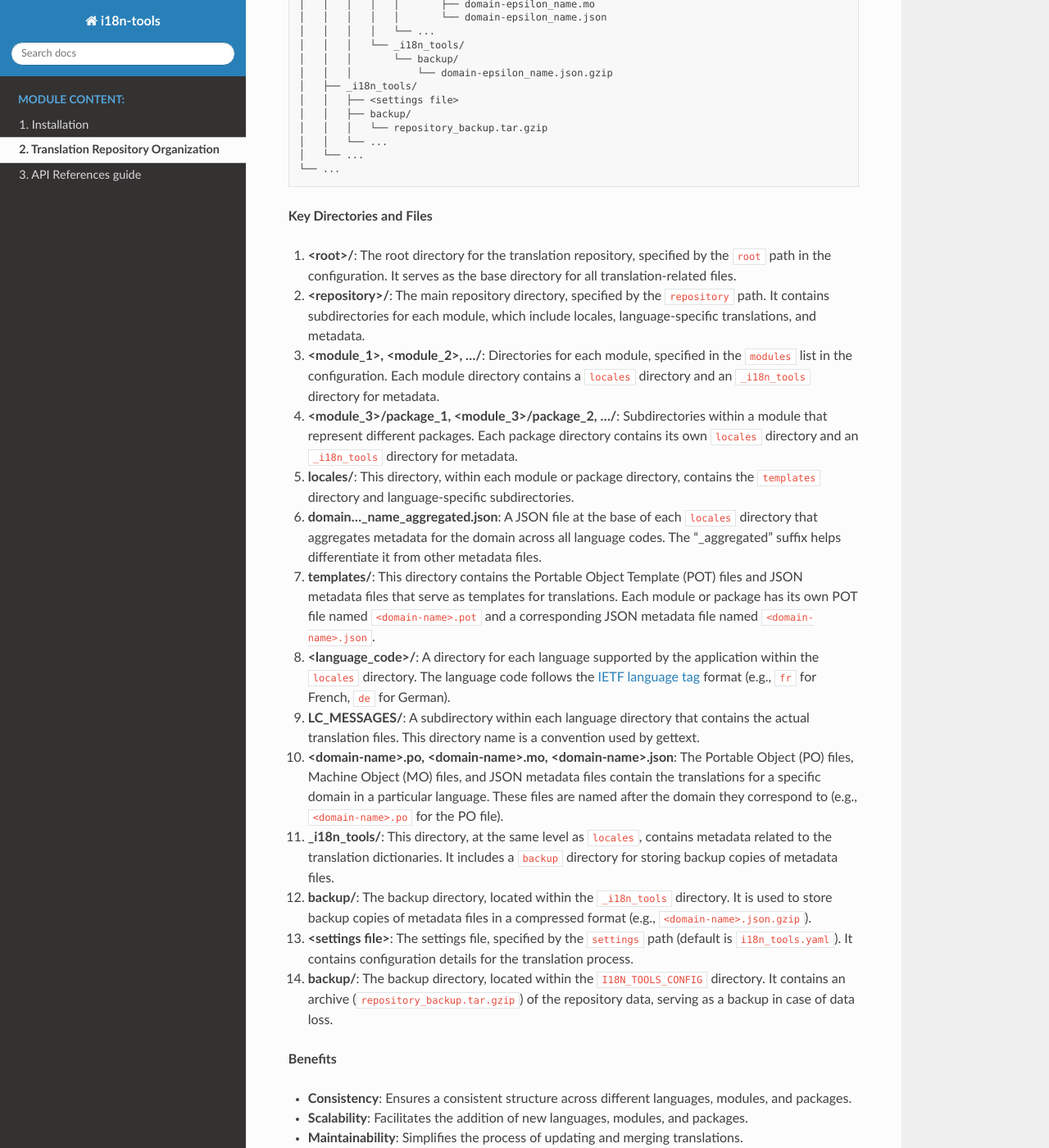
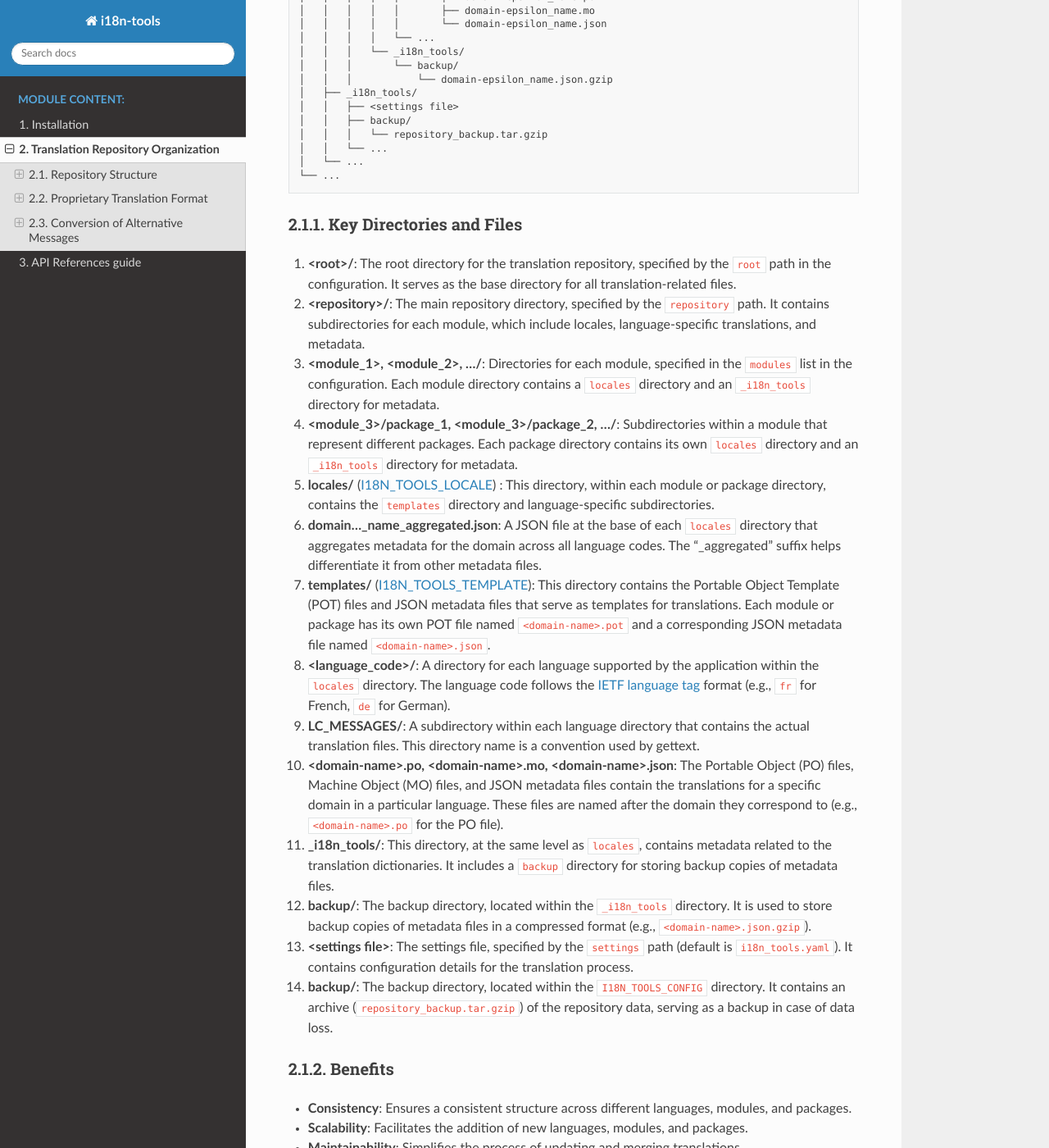
Before and after one commit to biface/i18n, a Sphinx documentation site: the page built from docs/source/org.rst, in a window 1280 px wide and 1400 px high, scrolled down 1868 px. Shown: the whole window at 82% size. Built offline with Sphinx 7.4.7 and the Read the Docs theme 3.1.0, drawn with Linux system fonts in a browser that asks for light colours; pages that are not in the unit, such as notebooks, are missing from menus; some of the changed text lies outside the part shown.

Commit message:
Docs:WIP:Building docs.

```diff
--- a/docs/source/api.rst
+++ b/docs/source/api.rst
@@ -15,3 +15,4 @@ modifying, or redistributing this package, you agree to comply with the terms of
     api/loader
     api/config
     api/converter
+    api/formatter
--- a/docs/source/index.rst
+++ b/docs/source/index.rst
@@ -8,7 +8,7 @@ to be compatible with i18n and i18next format.
     install
     org
     api
-    :numbered: 2
+    :numbered: 3
     :maxdepth: 2
     :caption: Module content:
     :name: maintoc
--- a/docs/source/org.rst
+++ b/docs/source/org.rst
@@ -5,7 +5,8 @@ Translation Repository Organization
 
 This document outlines the organization of a translation repository following a structured format for directories and files. This structure ensures that translation files are managed efficiently and consistently across different languages, modules, and packages. It is intended for developers, translators, and project managers to understand and follow the established conventions.
 
-**Repository Structure**
+Repository Structure
+--------------------
 
 The translation repository is organized into the following directory structure:
 
@@ -110,7 +111,8 @@ The translation repository is organized into the following directory structure:
     │   └── ...
     └── ...
 
-**Key Directories and Files**
+Key Directories and Files
+^^^^^^^^^^^^^^^^^^^^^^^^^
 
 1. **<root>/**: The root directory for the translation repository, specified by the ``root`` path in the configuration. It serves as the base directory for all translation-related files.
 
@@ -120,11 +122,11 @@ The translation repository is organized into the following directory structure:
 
 4. **<module_3>/package_1, <module_3>/package_2, .../**: Subdirectories within a module that represent different packages. Each package directory contains its own ``locales`` directory and an ``_i18n_tools`` directory for metadata.
 
-5. **locales/**: This directory, within each module or package directory, contains the ``templates`` directory and language-specific subdirectories.
+5. **locales/** (:doc:`I18N_TOOLS_LOCALE <api/constant>`) : This directory, within each module or package directory, contains the ``templates`` directory and language-specific subdirectories.
 
 6. **domain..._name_aggregated.json**: A JSON file at the base of each ``locales`` directory that aggregates metadata for the domain across all language codes. The "_aggregated" suffix helps differentiate it from other metadata files.
 
-7. **templates/**: This directory contains the Portable Object Template (POT) files and JSON metadata files that serve as templates for translations. Each module or package has its own POT file named ``<domain-name>.pot`` and a corresponding JSON metadata file named ``<domain-name>.json``.
+7. **templates/** (:doc:`I18N_TOOLS_TEMPLATE <api/constant>`): This directory contains the Portable Object Template (POT) files and JSON metadata files that serve as templates for translations. Each module or package has its own POT file named ``<domain-name>.pot`` and a corresponding JSON metadata file named ``<domain-name>.json``.
 
 8. **<language_code>/**: A directory for each language supported by the application within the ``locales`` directory. The language code follows the `IETF language tag <https://en.wikipedia.org/wiki/IETF_language_tag>`_ format (e.g., ``fr`` for French, ``de`` for German).
 
@@ -140,7 +142,8 @@ The translation repository is organized into the following directory structure:
 
 14. **backup/**: The backup directory, located within the ``I18N_TOOLS_CONFIG`` directory. It contains an archive (``repository_backup.tar.gzip``) of the repository data, serving as a backup in case of data loss.
 
-**Benefits**
+Benefits
+^^^^^^^^
 
 - **Consistency**: Ensures a consistent structure across different languages, modules, and packages.
 - **Scalability**: Facilitates the addition of new languages, modules, and packages.
@@ -148,7 +151,8 @@ The translation repository is organized into the following directory structure:
 
 This structure adheres to the GNU gettext standards, promoting a streamlined and efficient translation process.
 
-**Proprietary Translation Format**
+Proprietary Translation Format
+------------------------------
 
 The proprietary translation format used by `i18n-tools` is designed to handle translations efficiently across multiple languages. Key characteristics include:
 
@@ -156,7 +160,8 @@ The proprietary translation format used by `i18n-tools` is designed to handle tr
 - **Consistent Identifiers**: The translation identifier is not tied to any specific language but must remain consistent across all translations.
 - **Message Alternatives**: The base structure supports multiple message alternatives, including dynamic elements that can be interpreted using f-strings.
 
-**Atomic Cell Entity**
+Atomic Cell Entity
+^^^^^^^^^^^^^^^^^^
 
 The base structure is a JSON dictionary with the following format:
 
@@ -186,7 +191,8 @@ The base structure is a JSON dictionary with the following format:
         }
     }
 
-**Message Strings**
+Message Strings
+"""""""""""""""
 
 The data structure is a list of lists organized as follows:
 
@@ -200,7 +206,8 @@ Constraints apply to the dimensions of the lists:
 
 - For each list of plurals, the above constraint applies.
 
-**Cell Attached Metadata**
+Cell Attached Metadata
+""""""""""""""""""""""
 
 The metadata for each message follows the structure used by the Babel library in Python, which includes:
 
@@ -213,7 +220,8 @@ Additionally, specific metadata for message strings can be included:
 - **singular_count**: The number of singular message alternatives, including the main message.
 - **plural_counts**: A list indicating the number of plural forms for each plural list.
 
-**Example of Specific Metadata**:
+Example of Specific Metadata
+""""""""""""""""""""""""""""
 
 .. code-block:: json
 
@@ -233,7 +241,8 @@ Additionally, specific metadata for message strings can be included:
         }
     }
 
-**Translation Dictionary Structure**
+Translation Dictionary Structure
+^^^^^^^^^^^^^^^^^^^^^^^^^^^^^^^^
 
 In the context of the organization, a dictionary represents a translation domain in a specific language. It consists of:
 
@@ -306,7 +315,8 @@ In this example:
 
 - **Global Metadata**: The dictionary includes global metadata that applies to the entire translation domain, providing contextual information and global declarations from translators.
 
-**Global Metadata for Translation Domains**
+Global Metadata for Translation Domains
+^^^^^^^^^^^^^^^^^^^^^^^^^^^^^^^^^^^^^^^
 
 In addition to message-specific metadata, each translation domain includes global metadata that applies to the entire domain. This metadata provides contextual information and global declarations from translators, ensuring consistency and clarity.
 
@@ -331,11 +341,13 @@ The global metadata for a translation domain includes the following key elements
 6. **Global Declarations**:
    - **header_comment**: Global declarations or notes from translators about the translation domain. This field is used to provide contextual information, general instructions, or important remarks that apply to the entire domain.
 
-**Conversion of Alternative Messages**
+Conversion of Alternative Messages
+----------------------------------
 
 To integrate alternative messages from the proprietary `i18n-tools` format into classic translation formats like Babel and i18next, an extended ID convention can be used. This approach ensures clarity and compatibility with existing tools.
 
-**Extended ID Convention in GNU i18n Standard**
+Extended ID Convention in GNU i18n Standard
+^^^^^^^^^^^^^^^^^^^^^^^^^^^^^^^^^^^^^^^^^^^
 
 The extended ID convention involves appending a numerical suffix to the base message ID to represent alternative messages and their plural forms. Here's how it works:
 
@@ -376,7 +388,8 @@ The extended ID convention involves appending a numerical suffix to the base mes
          msgstr[0] "plural_2_of_alt_1_msg"
          msgstr[1] "plural_3_of_alt_1_msg"
 
-**Extended ID Convention for i18next Format**
+Extended ID Convention for i18next Format
+^^^^^^^^^^^^^^^^^^^^^^^^^^^^^^^^^^^^^^^^^
 
 The extended ID convention involves appending a numerical suffix to the base message ID to represent alternative messages and their plural forms. Here's how it works:
 
@@ -418,7 +437,8 @@ The extended ID convention involves appending a numerical suffix to the base mes
            }
          }
 
-**Benefits**
+Benefits
+^^^^^^^^
 
 - **Clarity**: This convention clearly distinguishes between main messages, alternatives, and their plural forms.
 - **Compatibility**: It is compatible with the ``.po`` format used by Babel and the i18next format, allowing seamless integration with existing i18next setups.
```
Also changed, not shown: other parts of docs/source/org.rst (+9 -3 lines).
